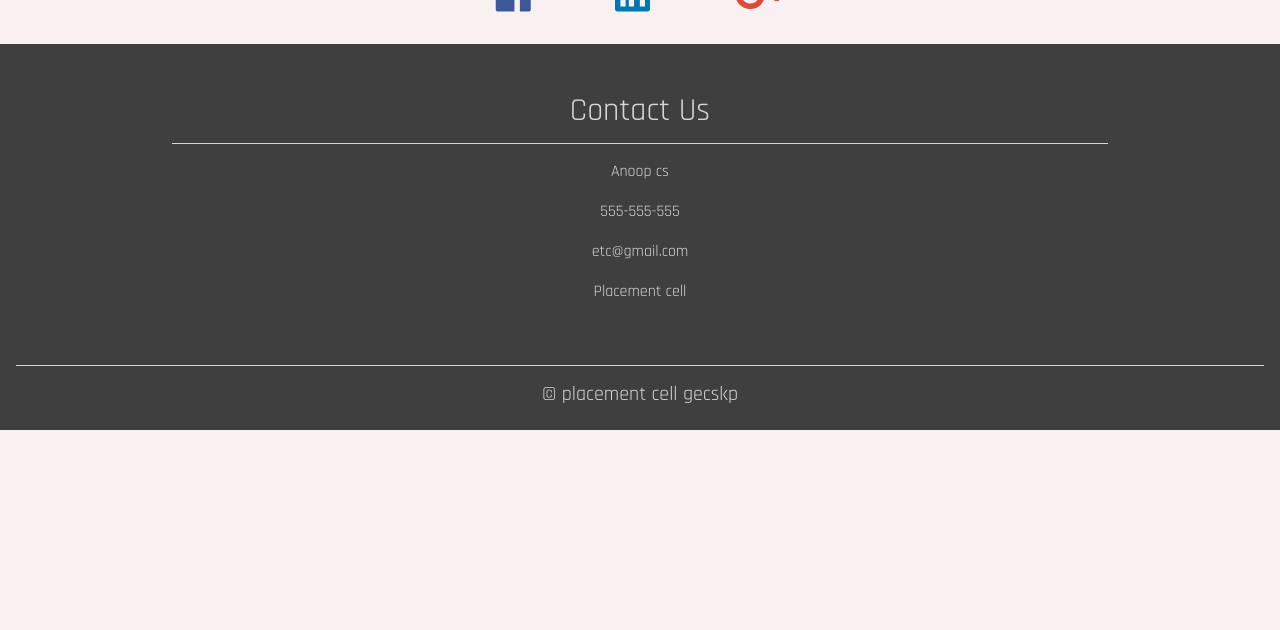
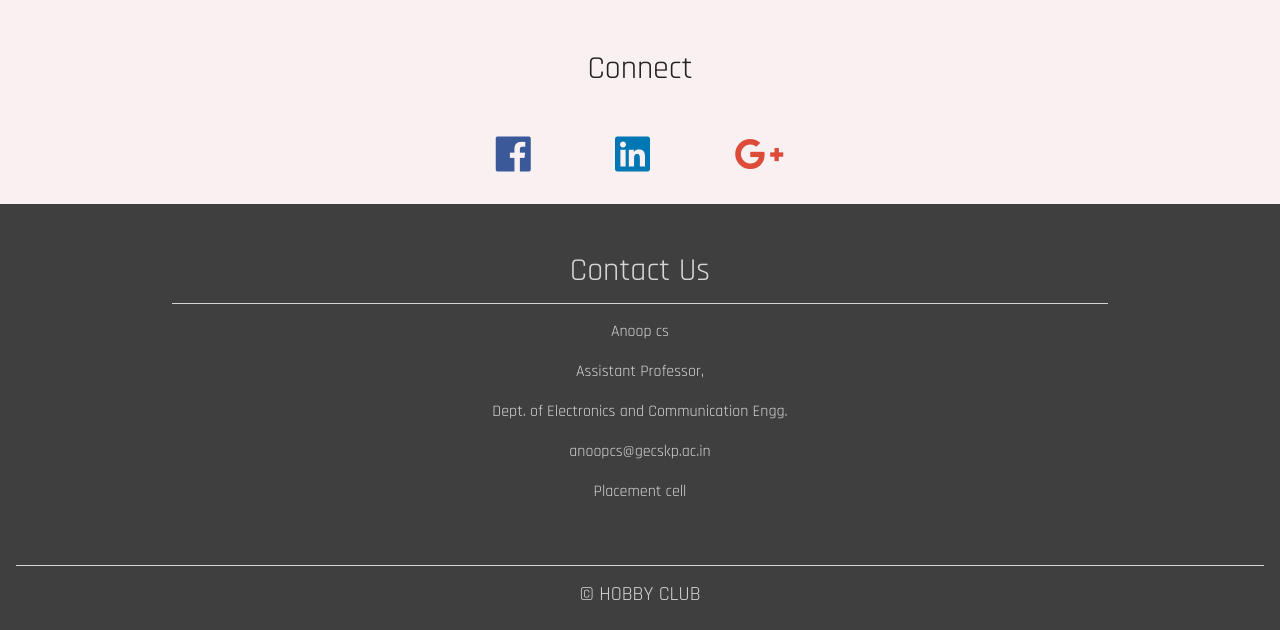
Before and after one commit to Prabharoop/placementgec, a Django app: page / in a window 1280 px wide. Shown: the part 3554-4184 px from the top of the page. Before the commit the page ends 3984 px from the top, so only its background shows below. Run offline with Django 3.2, Linux system fonts and the light colour scheme; some libraries are stand-ins or nearby versions.

Commit message:
Updated Home

```diff
--- a/static/css/style.css
+++ b/static/css/style.css
@@ -22,7 +22,7 @@ html,body {
   font-size: 1.1em !important;
 }
 .carousel-inner {
-  height: 100%;
+  /* height: 100%; */
   width: 100%;
 }
 .carousel-caption {
--- a/templates/index.html
+++ b/templates/index.html
@@ -24,10 +24,10 @@
       <a class="nav-link" href="#">Home</a>
   		</li>
       <li class="nav-item">
-      <a class="nav-link" href="#">About</a>
+      <a class="nav-link" href="#About">About</a>
   		</li>
       <li class="nav-item">
-      <a class="nav-link" href="#">Registration</a>
+      <a class="nav-link" href="#registration">Registration</a>
   		</li>
    		<li class="nav-item">
       <a class="nav-link" href="#contact_us">Contact Us</a>
@@ -74,7 +74,7 @@
 <div class="container-fluid padding">
 	<div class="row padding">
 		<div class="col-lg-6">
-			<h1 class="display-6">About Gec Sreekrishnapuram</h1>
+			<h1 class="display-6" id="About">About Gec Sreekrishnapuram</h1>
 		</div>
 		<br>
 		<br>
@@ -187,13 +187,14 @@
 			<h2 id="contact_us">Contact Us</h2>
 			<hr class="light">
 			<p>Anoop cs</p>
-			<p>555-555-555</p>
-			<p>etc@gmail.com</p>
+			<p>Assistant Professor, </p>
+			<p>Dept. of Electronics and Communication Engg.</P>
+			<p>anoopcs@gecskp.ac.in</p>
 			<p>Placement cell</p>
 			</div>
 			<div class="col-12">
 				<hr class="last">
-				<h5>&copy; placement cell gecskp</h5>
+				<h5>&copy; HOBBY CLUB</h5>
 			</div>
 		</div>
 	</div>
```
